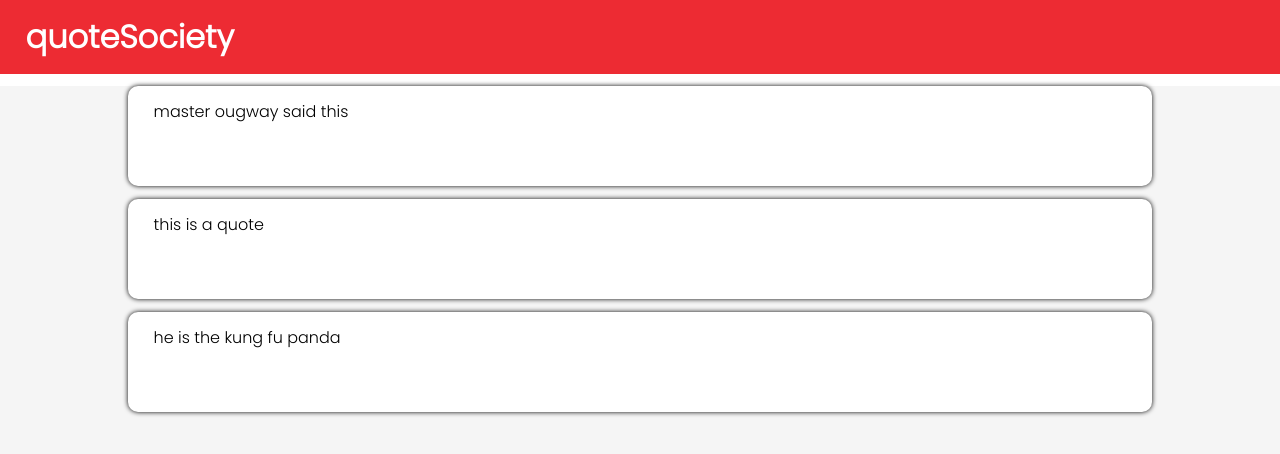
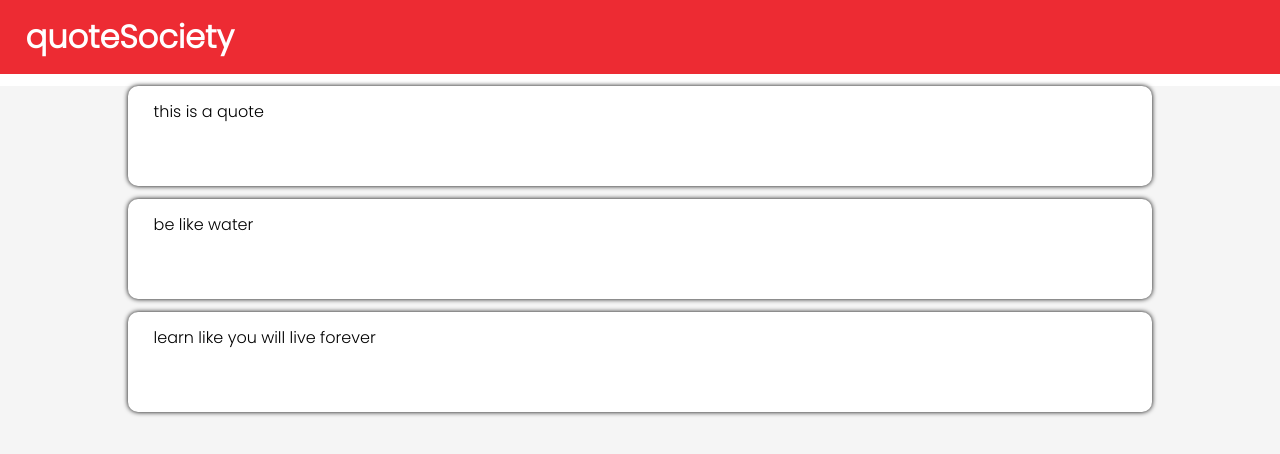
Before and after one commit to ismailPervez/quote-society-ke, an Angular app: page / in a window 1280 px wide. Shown: the top 454 px of the page. Built offline with nearby package versions, Linux system fonts and the light colour scheme.

Commit message:
I have added a model for the quote (properties that each quote will have) I have also modified the dummy data

```diff
--- a/src/app/components/quote/quote.component.html
+++ b/src/app/components/quote/quote.component.html
@@ -1,3 +1,3 @@
 <div class="quote" *ngFor="let quote of quotes">
-    <p>{{ quote }}</p>
+    <p>{{ quote.content }}</p>
 </div>
--- a/src/app/components/quote/quote.component.ts
+++ b/src/app/components/quote/quote.component.ts
@@ -1,4 +1,5 @@
 import { Component, OnInit } from '@angular/core';
+import { Quote } from 'src/app/models/quote';
 
 @Component({
   selector: 'app-quote',
@@ -7,10 +8,31 @@ import { Component, OnInit } from '@angular/core';
 })
 export class QuoteComponent implements OnInit {
 
-  quotes: string[] = [
-    "master ougway said this",
-    "this is a quote",
-    "he is the kung fu panda"
+  quotes: Quote[] = [
+    {
+      id: 1,
+      content: "this is a quote",
+      author: "john wick",
+      user: "ismailpervez",
+      upvotes: 0,
+      downvotes: 0
+    },
+    {
+      id: 2,
+      content: "be like water",
+      author: "bruce lee",
+      user: "ismailpervez",
+      upvotes: 0,
+      downvotes: 0
+    },
+    {
+      id: 3,
+      content: "learn like you will live forever",
+      author: "mahatma gandi",
+      user: "ismailpervez",
+      upvotes: 0,
+      downvotes: 0
+    }
   ]
 
   constructor() { }
--- /dev/null
+++ b/src/app/models/quote.ts
@@ -0,0 +1,8 @@
+export class Quote {
+    id?: number;
+    content: string;
+    author: string;
+    user: string;
+    upvotes: number;
+    downvotes: number;
+}
--- a/tsconfig.json
+++ b/tsconfig.json
@@ -6,6 +6,7 @@
     "outDir": "./dist/out-tsc",
     "forceConsistentCasingInFileNames": true,
     "strict": true,
+    "strictPropertyInitialization": false,
     "noImplicitReturns": true,
     "noFallthroughCasesInSwitch": true,
     "sourceMap": true,
```
Also changed, not shown: 1 other file (tests, documents, lock files or other folders).
